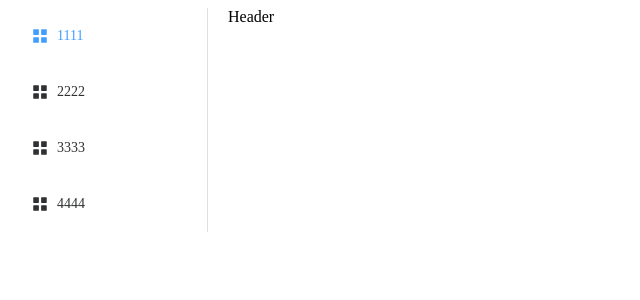
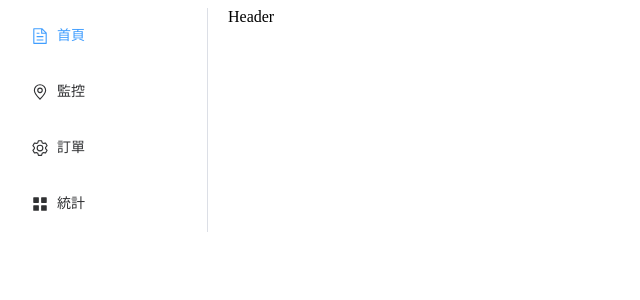
Before and after one commit to stevecyj/vue3-ts-demo1, a Vue app: page /#/home in a window 1280 px wide. Shown: the top 300 px of the page, without its empty margins (0-640 px from the left). Built offline with nearby package versions, Linux system fonts and the light colour scheme.

Commit message:
interface userMenu

```diff
--- a/src/components/layout/navMenu.vue
+++ b/src/components/layout/navMenu.vue
@@ -1,4 +1,5 @@
 <script setup lang='ts'>
+import { rec, reactive } from 'vue'
 import {
   Document,
   Menu as IconMenu,
@@ -11,26 +12,26 @@ const handleOpen = (key: string, keyPath: string[]) => {
 const handleClose = (key: string, keyPath: string[]) => {
   console.log(key, keyPath)
 }
+
+const menuItems = reactive([
+  { name: '首頁', url: '/index', icon: Document },
+  { name: '監控', url: '/monitor', icon: Location },
+  { name: '訂單', url: '/order', icon: Setting },
+  { name: '統計', url: '/census', icon: IconMenu },
+])
 </script>
 
 <template>
   <el-aside width="200px">
-    <el-menu default-active="/index" router>
-      <el-menu-item index="/index">
-        <el-icon><icon-menu /></el-icon>
-        <span>1111</span>
-      </el-menu-item>
-      <el-menu-item index="/monitor">
-        <el-icon><icon-menu /></el-icon>
-        <span>2222</span>
-      </el-menu-item>
-      <el-menu-item index="/order">
-        <el-icon><icon-menu /></el-icon>
-        <span>3333</span>
-      </el-menu-item>
-      <el-menu-item index="/census">
-        <el-icon><icon-menu /></el-icon>
-        <span>4444</span>
+    <el-menu default-active="/index"
+             router>
+      <el-menu-item :index='v.url'
+                    v-for='v in menuItems'
+                    :key='v.url'>
+        <el-icon>
+          <component :is='v.icon' />
+        </el-icon>
+        <span>{{ v.name }}</span>
       </el-menu-item>
     </el-menu>
   </el-aside>
```
Also changed, not shown: src/components/layout/useMenu.ts (added, +23 -0 lines).
